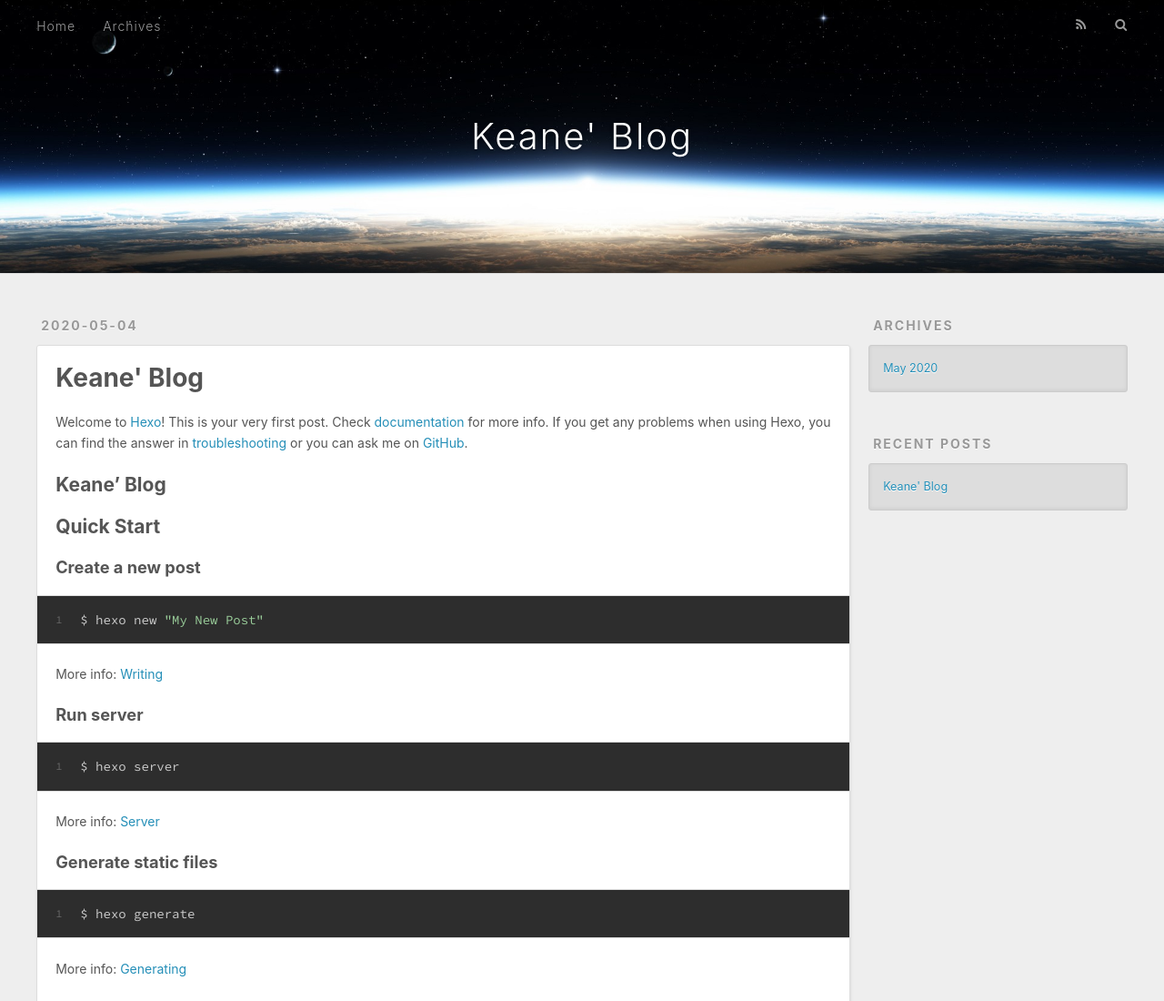
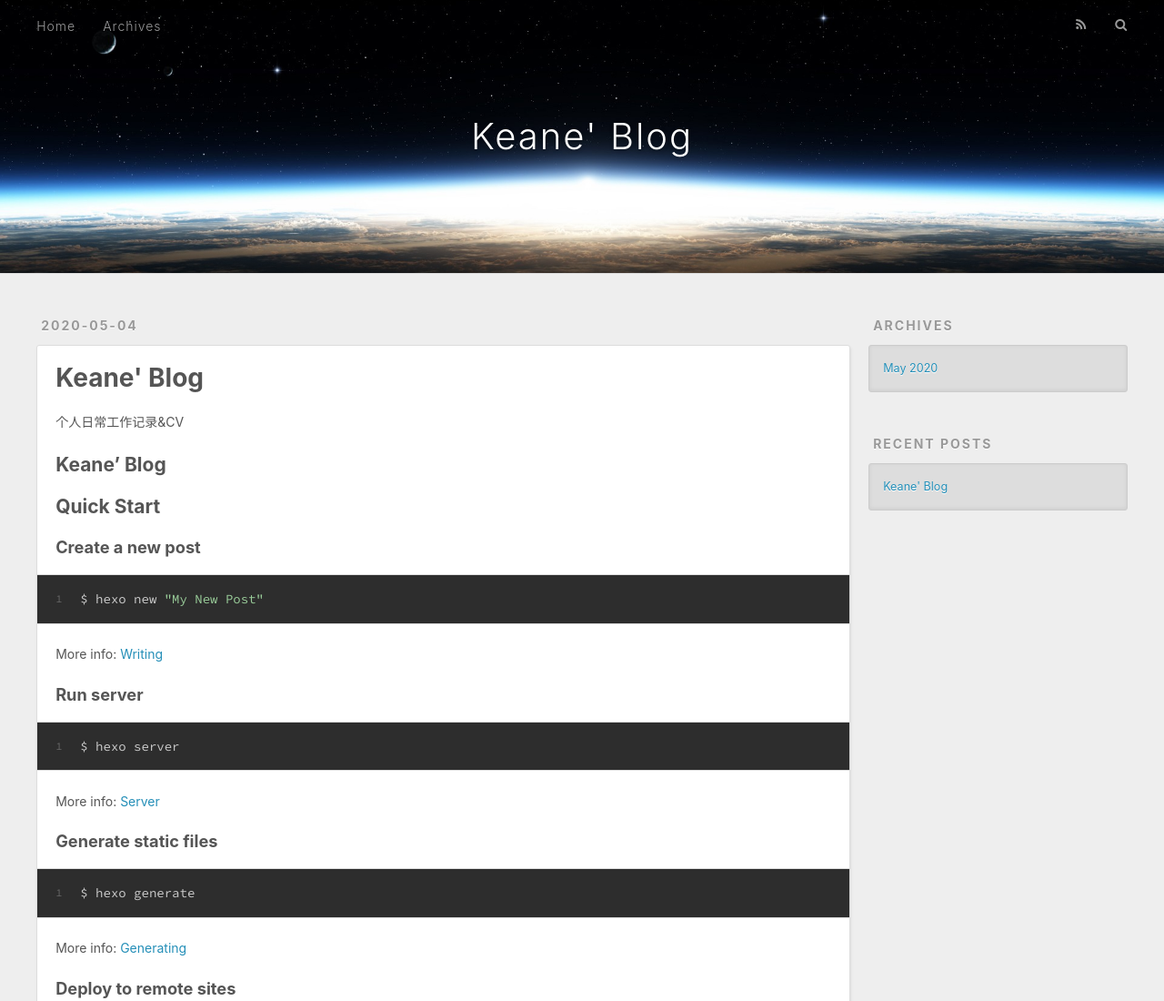
Before and after one commit to zhangweilin0115/zhangweilin0115.github.io, a plain HTML site: page index.html in a window 1280 px wide. Shown: the top 1100 px of the page at 91% size. Drawn offline with nearby package versions, Linux system fonts and the light colour scheme.

Commit message:
Site updated: 2020-05-04 18:27:16

```diff
--- a/index.html
+++ b/index.html
@@ -86,7 +86,7 @@
 
     <div class="article-entry" itemprop="articleBody">
 
-        <p>Welcome to <a href="https://hexo.io/" target="_blank" rel="noopener">Hexo</a>! This is your very first post. Check <a href="https://hexo.io/docs/" target="_blank" rel="noopener">documentation</a> for more info. If you get any problems when using Hexo, you can find the answer in <a href="https://hexo.io/docs/troubleshooting.html" target="_blank" rel="noopener">troubleshooting</a> or you can ask me on <a href="https://github.com/hexojs/hexo/issues" target="_blank" rel="noopener">GitHub</a>.</p>
+        <p>个人日常工作记录&amp;CV</p>
 <h2 id="Keane’-Blog"><a href="#Keane’-Blog" class="headerlink" title="Keane’ Blog"></a>Keane’ Blog</h2><h2 id="Quick-Start"><a href="#Quick-Start" class="headerlink" title="Quick Start"></a>Quick Start</h2><h3 id="Create-a-new-post"><a href="#Create-a-new-post" class="headerlink" title="Create a new post"></a>Create a new post</h3><figure class="highlight bash"><table><tr><td class="gutter"><pre><span class="line">1</span><br></pre></td><td class="code"><pre><span class="line">$ hexo new <span class="string">"My New Post"</span></span><br></pre></td></tr></table></figure>
 
 <p>More info: <a href="https://hexo.io/docs/writing.html" target="_blank" rel="noopener">Writing</a></p>
```
Also changed, not shown: 2020/05/04/hello-world/index.html (+4 -4 lines).
